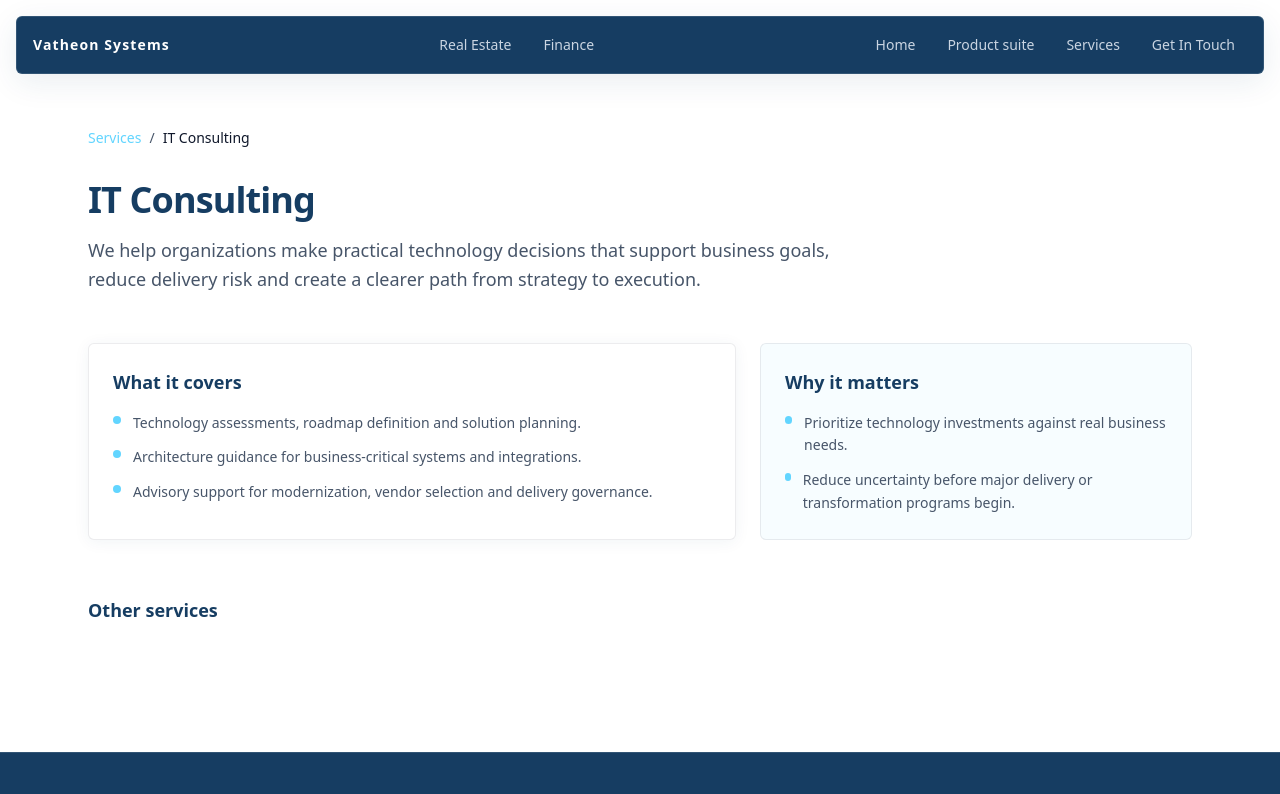
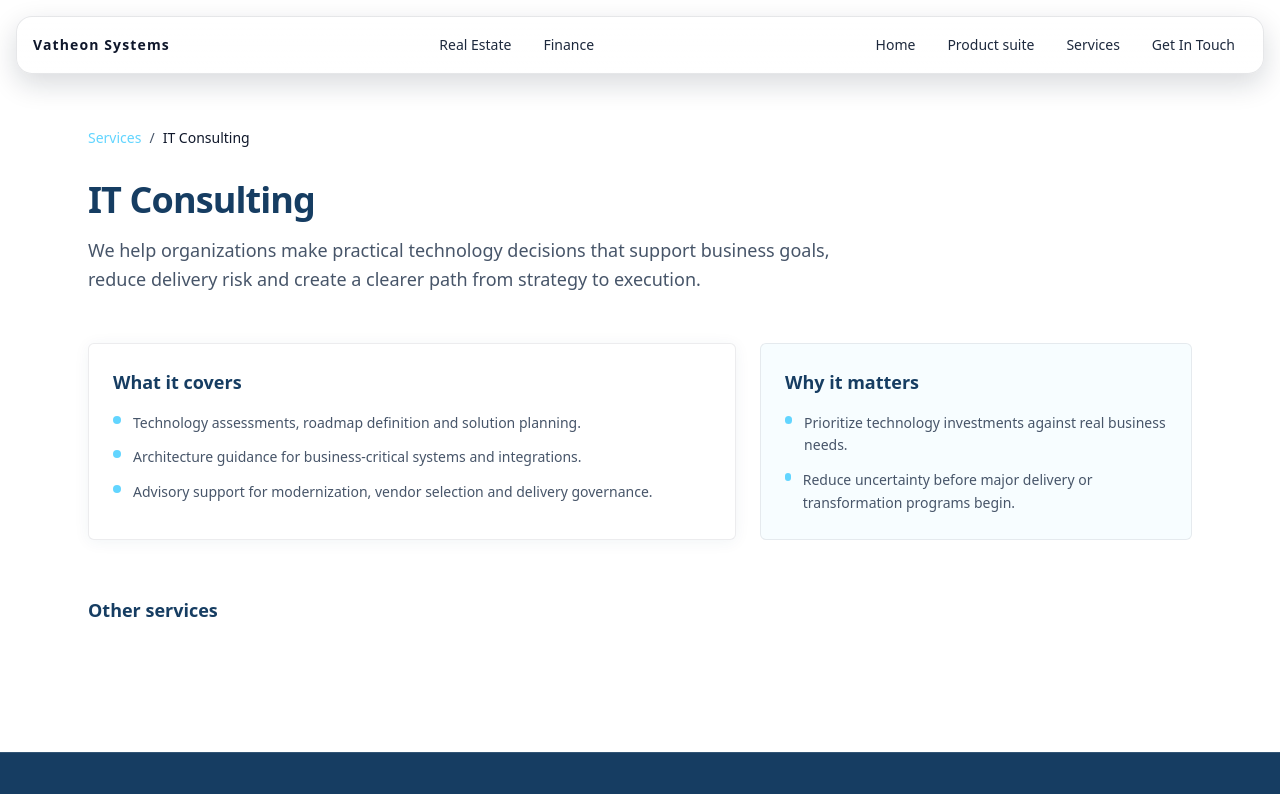
Before and after one commit to DavidMajomi/company-site, a Next.js app in the folder company/: page /services/it-consulting in a window 1280 px wide. Shown: the top 794 px of the page. Built offline with nearby package versions, Linux system fonts and the light colour scheme; what @mui/material-nextjs would draw is missing.

Commit message:
Refactor: Enhance Navbar component with dynamic styling based on scroll position and improve layout structure

```diff
--- a/company/app/components/Navbar.tsx
+++ b/company/app/components/Navbar.tsx
@@ -1,28 +1,80 @@
 "use client";
 
 import Link from "next/link";
+import { usePathname } from "next/navigation";
+import { useEffect, useState } from "react";
+import { clsx } from "clsx";
 import { primaryNavLinks } from "../data/navigation";
 import { industries } from "../data/navigation";
 
-const navLinkClass =
-  "inline-flex h-8 items-center justify-center rounded-md px-3 text-sm text-slate-300 transition-all hover:bg-white/5 hover:text-(--color-accent) focus-visible:outline-none focus-visible:ring-2 focus-visible:ring-(--color-accent)";
+const baseNavClass =
+  "fixed top-4 left-4 right-4 z-50 bg-linear-to-b backdrop-blur-2xl backdrop-saturate-150 px-2 sm:px-4 py-3 rounded-2xl overflow-hidden flex flex-wrap items-center justify-center sm:justify-between border transition-colors before:pointer-events-none before:absolute before:inset-0 before:rounded-[inherit] before:border";
+
+const baseLinkClass =
+  "inline-flex h-8 items-center justify-center rounded-md px-3 text-sm transition-all focus-visible:outline-none focus-visible:ring-2 focus-visible:ring-(--color-accent)";
+
+const baseBrandClass =
+  "inline-flex items-center gap-0 text-sm font-bold tracking-[0.08em] transition-colors";
+
+const stateClasses = {
+  hero: {
+    nav: "from-white/22 to-white/8 border-white/20 shadow-[0_12px_34px_rgba(2,10,24,0.28)] before:border-white/15",
+    link: "text-slate-100/90 hover:bg-white/15 hover:text-white",
+    brand: "text-(--color-white-text)",
+  },
+  content: {
+    nav: "from-white/80 to-white/62 border-slate-900/10 shadow-[0_10px_28px_rgba(15,23,42,0.16)] before:border-white/45",
+    link: "text-slate-800 hover:bg-slate-900/8 hover:text-slate-950",
+    brand: "text-slate-900",
+  },
+} as const;
 
 export function Navbar() {
+  const pathname = usePathname();
+  const isHomeRoute = pathname === "/";
+  const [isHeroInView, setIsHeroInView] = useState(true);
+
+  useEffect(() => {
+    if (!isHomeRoute) {
+      return;
+    }
+
+    const hero = document.getElementById("hero");
+
+    if (!hero) {
+      return;
+    }
+
+    const observer = new IntersectionObserver(
+      ([entry]) => {
+        setIsHeroInView(entry.isIntersecting);
+      },
+      {
+        threshold: 0.25,
+      },
+    );
+
+    observer.observe(hero);
+
+    return () => {
+      observer.disconnect();
+    };
+  }, [isHomeRoute]);
+
+  const isOnHero = isHomeRoute && isHeroInView;
+  const state = isOnHero ? stateClasses.hero : stateClasses.content;
+
+  const navLinkClass = clsx(baseLinkClass, state.link);
+
   return (
     <header className="sticky z-10 mx-auto w-full max-w-6xl">
       <nav
-        className="
-          fixed top-4 left-4 right-4 z-50
-          bg-(--color-primary) backdrop-blur-xl px-2 sm:px-4 py-3
-          shadow-(--shadow-glass) rounded-md flex flex-wrap
-          items-center justify-center sm:justify-between
-          border border-(--color-border-light)
-        "
+        className={clsx(baseNavClass, state.nav)}
       >
         <Link
           href="/"
           aria-label="Vatheon Systems"
-          className="inline-flex items-center gap-0 text-sm font-bold tracking-[0.08em] text-(--color-white-text)"
+          className={clsx(baseBrandClass, state.brand)}
         >
           Vatheon Systems
         </Link>
```
